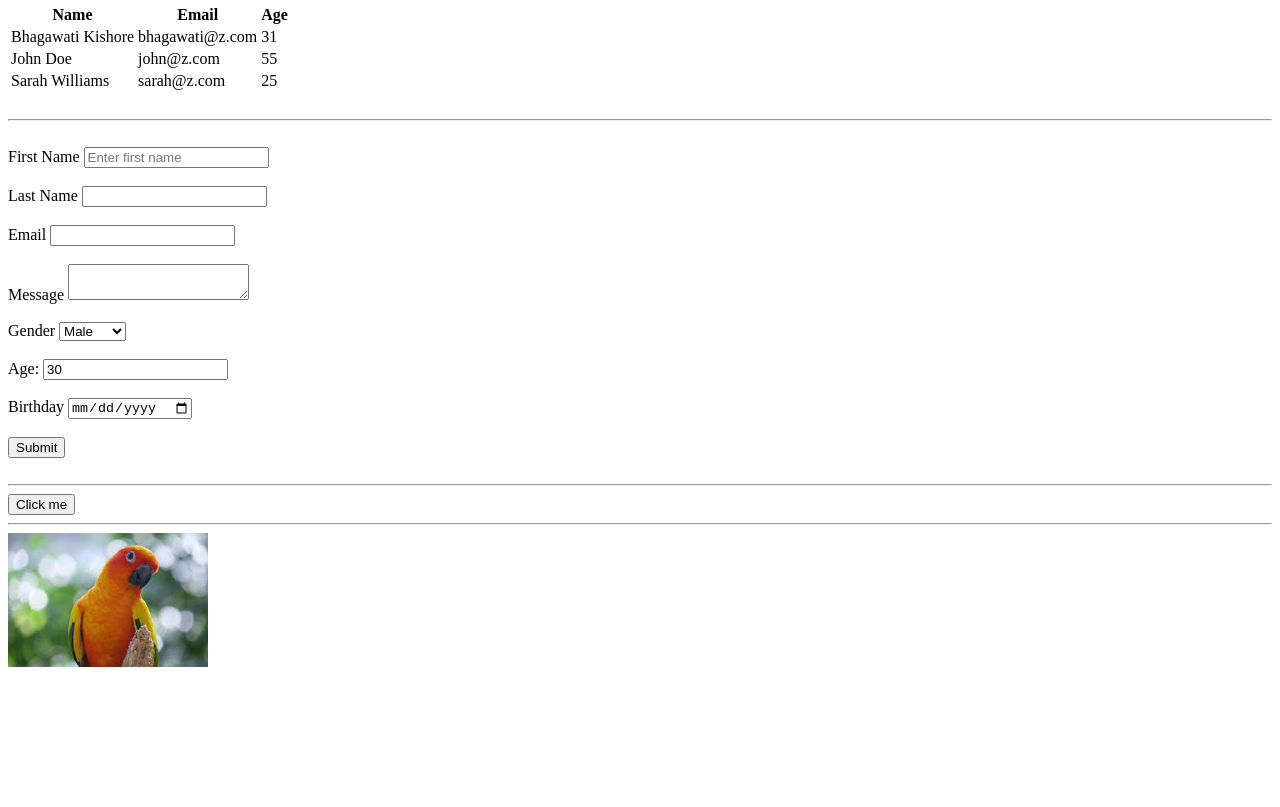
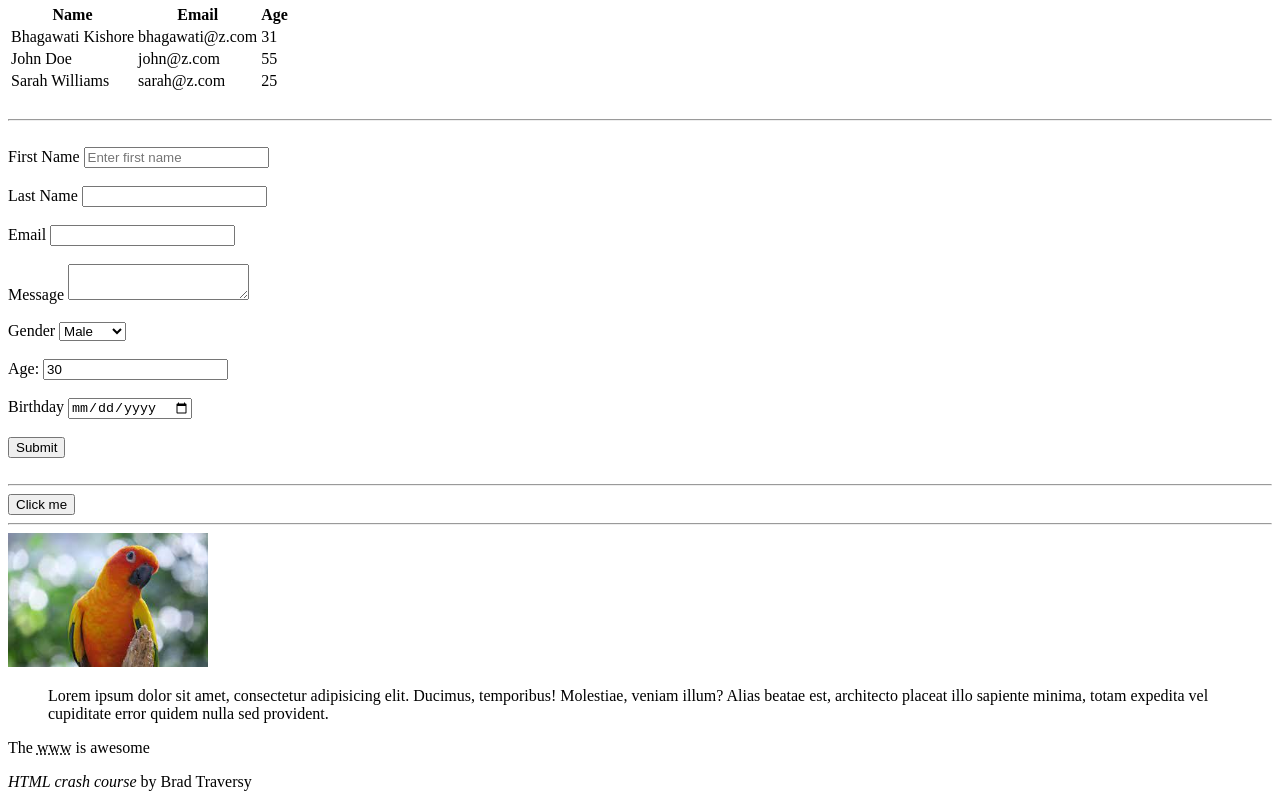
Before and after one commit to bhaggi007/htmlCrashCourse, a plain HTML site: page index.html in a window 1280 px wide. Shown: the part 637-1444 px from the top of the page. Before the commit the page ends 1316 px from the top, so only its background shows below. Drawn offline with Linux system fonts and the light colour scheme.

Commit message:
Quotation abbreviation and cite tags

```diff
--- a/index.html
+++ b/index.html
@@ -124,4 +124,11 @@
     <a href="img/sample.jpeg" target="_blank">
         <img src="img/sample.jpeg" alt="parrot image" width="200px">
     </a>
+
+    <!-- Quotations-->
+    <blockquote cite="http://www.google.com">
+        Lorem ipsum dolor sit amet, consectetur adipisicing elit. Ducimus, temporibus! Molestiae, veniam illum? Alias beatae est, architecto placeat illo sapiente minima, totam expedita vel cupiditate error quidem nulla sed provident.
+    </blockquote>
+    <p> The <abbr title="World Wide Web">www</abbr> is awesome</p>
+    <p><cite>HTML crash course </cite>by Brad Traversy</p>
 </html>
```
